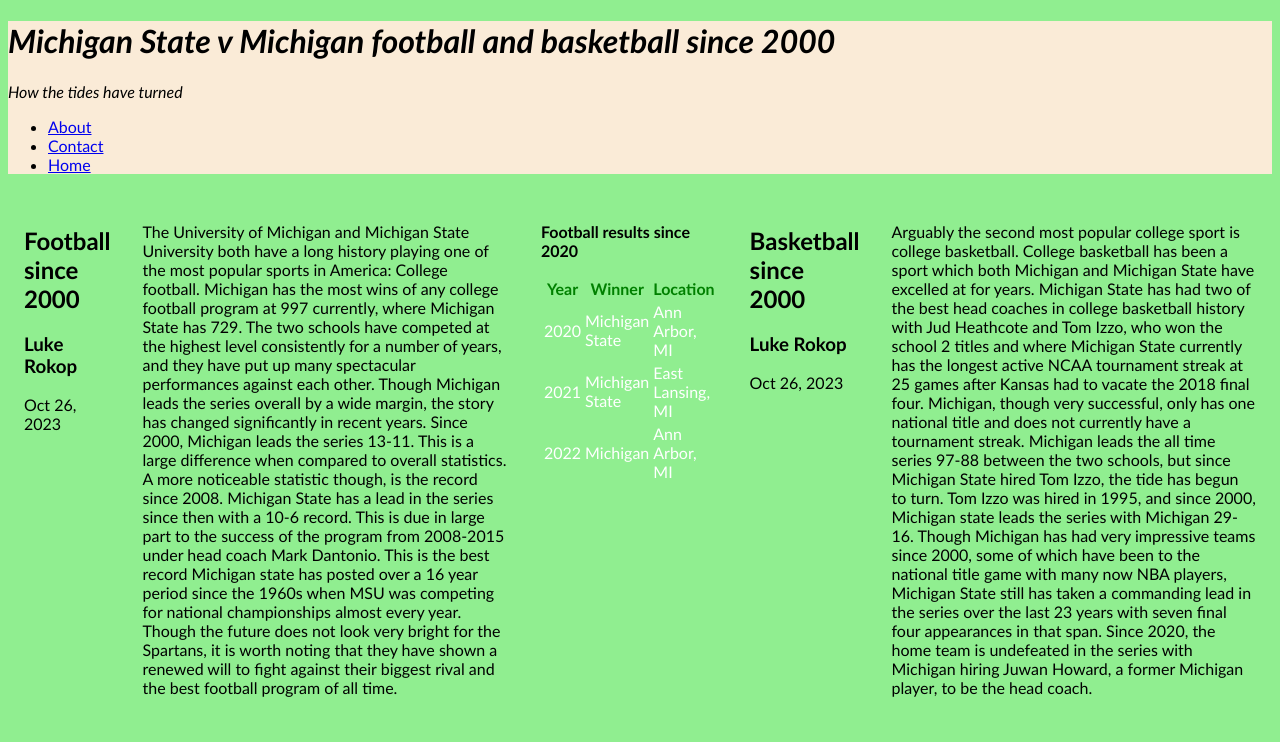
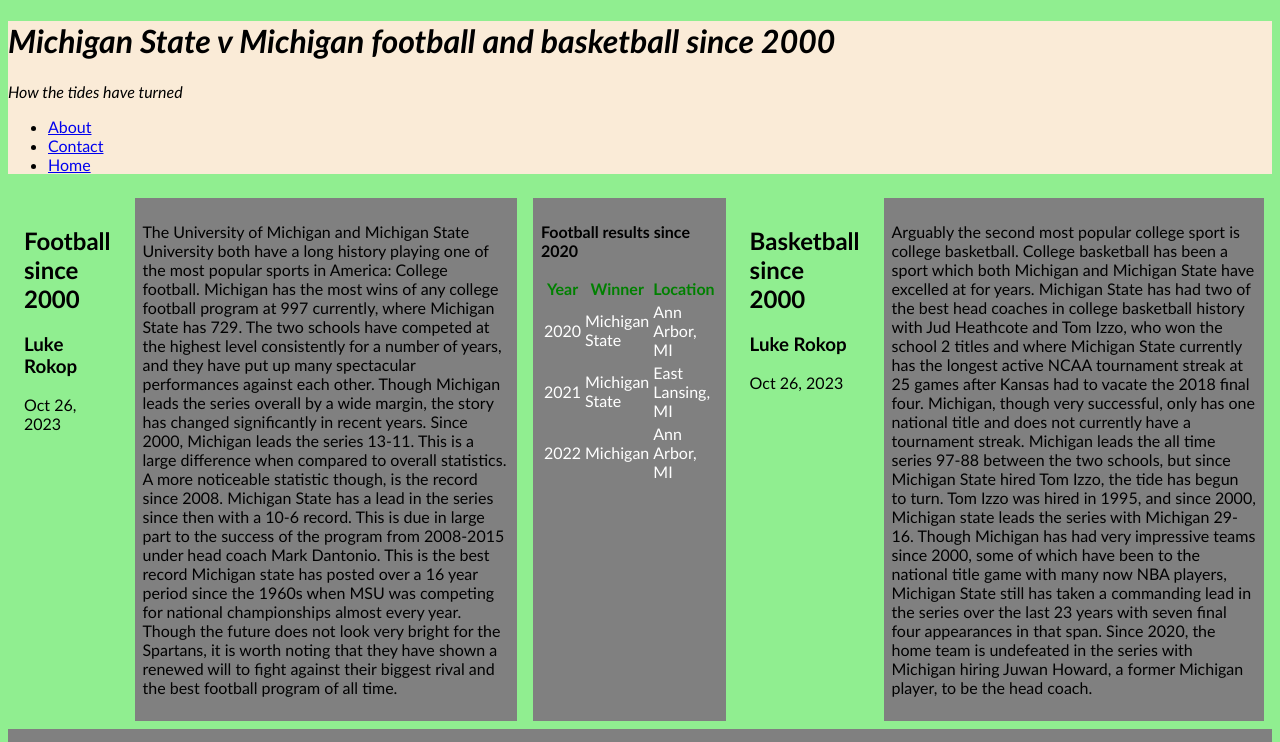
Before and after one commit to rokopluk/MI349blog, a plain HTML site: page index.html in a window 1280 px wide. Shown: the top 742 px of the page. Drawn offline with Linux system fonts and the light colour scheme.

Commit message:
background fix

```diff
--- a/style.css
+++ b/style.css
@@ -32,7 +32,7 @@
     display: flex;
 }
 
-section[id] {
+div[class] {
     background-color: grey;
 }
 
```
